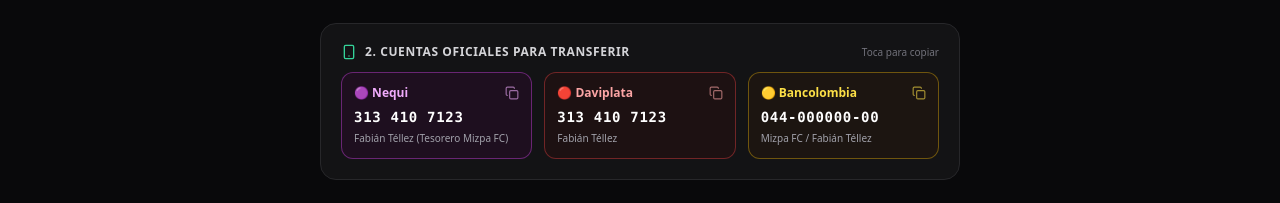
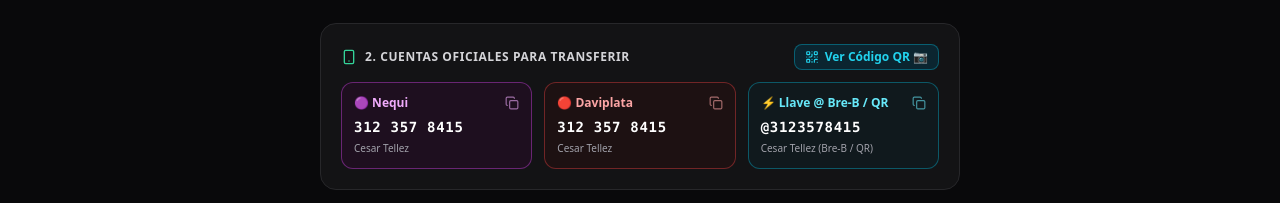
Before and after one commit to fabitek/Mizpa-Management-System, a Next.js app: page /pago in a window 1280 px wide. Shown: the part 356-559 px from the top of the page. Built offline with nearby package versions, Linux system fonts and the light colour scheme; no server answers; the database is empty.

Commit message:
feat: update payment channels to 3123578415 and Bre-B Llave @3123578415 with QR code image

```diff
--- a/src/components/rsvp/PublicRsvpView.tsx
+++ b/src/components/rsvp/PublicRsvpView.tsx
@@ -42,6 +42,7 @@
   Smartphone,
   QrCode,
   Zap,
+  X,
 } from 'lucide-react';
 
 interface PublicRsvpViewProps {
@@ -436,33 +437,37 @@
     });
   };
 
+  // QR Code Modal State
+  const [showQrModal, setShowQrModal] = useState<boolean>(false);
+
   const RSVP_BANK_CHANNELS = [
     {
       id: 'nequi',
       name: 'Nequi',
-      number: '313 410 7123',
-      rawNumber: '3134107123',
-      owner: 'Fabián Téllez (Mizpa FC)',
+      number: '312 357 8415',
+      rawNumber: '3123578415',
+      owner: 'Cesar Tellez',
       badge: '🟣 Nequi',
       color: 'border-fuchsia-500/40 bg-fuchsia-950/20 text-fuchsia-300',
     },
     {
       id: 'daviplata',
       name: 'Daviplata',
-      number: '313 410 7123',
-      rawNumber: '3134107123',
-      owner: 'Fabián Téllez',
+      number: '312 357 8415',
+      rawNumber: '3123578415',
+      owner: 'Cesar Tellez',
       badge: '🔴 Daviplata',
       color: 'border-red-500/40 bg-red-950/20 text-red-300',
     },
     {
-      id: 'bancolombia',
-      name: 'Bancolombia Ahorros',
-      number: '044-000000-00',
-      rawNumber: '04400000000',
-      owner: 'Mizpa FC / Fabián Téllez',
-      badge: '🟡 Bancolombia',
-      color: 'border-yellow-500/40 bg-yellow-950/20 text-yellow-300',
+      id: 'breb_qr',
+      name: 'Llave Bre-B / QR',
+      number: '@3123578415',
+      rawNumber: '@3123578415',
+      owner: 'Cesar Tellez (Bre-B / QR)',
+      badge: '⚡ Llave @ Bre-B / QR',
+      color: 'border-cyan-500/40 bg-cyan-950/20 text-cyan-300',
+      isQr: true,
     },
   ];
 
@@ -635,9 +640,19 @@
             <div className="space-y-4">
               {/* Bank quick copy buttons */}
               <div className="space-y-2">
-                <span className="text-[11px] font-bold text-zinc-400 uppercase tracking-wider block">
-                  1. Cuentas oficiales de Mizpa FC (Toca para copiar):
-                </span>
+                <div className="flex items-center justify-between">
+                  <span className="text-[11px] font-bold text-zinc-400 uppercase tracking-wider block">
+                    1. Cuentas oficiales (Toca para copiar):
+                  </span>
+                  <button
+                    type="button"
+                    onClick={() => setShowQrModal(true)}
+                    className="inline-flex items-center gap-1.5 text-xs text-cyan-400 hover:text-cyan-300 font-semibold bg-cyan-950/60 hover:bg-cyan-900/60 px-2.5 py-1 rounded-lg border border-cyan-500/40 transition-all"
+                  >
+                    <QrCode className="w-3.5 h-3.5" /> Ver Código QR 📷
+                  </button>
+                </div>
+
                 <div className="grid grid-cols-1 sm:grid-cols-3 gap-2.5">
                   {RSVP_BANK_CHANNELS.map((ch) => {
                     const isCopied = copiedBankId === ch.id;
@@ -666,6 +681,57 @@
                   })}
                 </div>
               </div>
+
+              {/* QR Code Modal */}
+              {showQrModal && (
+                <div className="fixed inset-0 z-50 bg-black/80 backdrop-blur-sm flex items-center justify-center p-4 animate-in fade-in">
+                  <div className="bg-zinc-900 border border-cyan-500/40 rounded-3xl p-6 max-w-sm w-full space-y-4 text-center shadow-2xl relative">
+                    <button
+                      type="button"
+                      onClick={() => setShowQrModal(false)}
+                      className="absolute top-4 right-4 text-zinc-400 hover:text-white p-1 rounded-full bg-zinc-800"
+                    >
+                      <X className="w-4 h-4" />
+                    </button>
+                    <div className="space-y-1">
+                      <span className="text-xs font-mono font-bold text-cyan-400 uppercase tracking-widest block">
+                        ⚡ Bre-B • Nequi
+                      </span>
+                      <h3 className="text-lg font-black text-white">Cesar Tellez</h3>
+                      <p className="text-xs font-mono text-zinc-300">Llave: <strong className="text-cyan-400">@3123578415</strong></p>
+                    </div>
+
+                    <div className="bg-white p-3 rounded-2xl inline-block shadow-inner mx-auto">
+                      {/* eslint-disable-next-line @next/next/no-img-element */}
+                      <img
+                        src="/images/qr-payment.jpg"
+                        alt="Código QR Bre-B Nequi Cesar Tellez @3123578415"
+                        className="w-56 h-auto rounded-xl object-contain mx-auto"
+                      />
+                    </div>
+
+                    <div className="pt-1 flex justify-center gap-2">
+                      <Button
+                        type="button"
+                        onClick={() => {
+                          handleCopyBank('@3123578415', 'modal_llave');
+                        }}
+                        className="bg-cyan-600 hover:bg-cyan-500 text-white font-bold text-xs py-2 px-4 rounded-xl gap-1.5 shadow"
+                      >
+                        <Copy className="w-3.5 h-3.5" /> Copiar Llave @3123578415
+                      </Button>
+                      <Button
+                        type="button"
+                        onClick={() => setShowQrModal(false)}
+                        variant="outline"
+                        className="border-zinc-700 text-zinc-300 hover:text-white text-xs py-2 px-4 rounded-xl"
+                      >
+                        Cerrar
+                      </Button>
+                    </div>
+                  </div>
+                </div>
+              )}
 
               {/* Receipt uploader with OCR */}
               <div className="space-y-2 pt-2 border-t border-zinc-800/80">
--- a/src/components/wallet/PublicPlayerPaymentView.tsx
+++ b/src/components/wallet/PublicPlayerPaymentView.tsx
@@ -23,6 +23,7 @@
   Building,
   QrCode,
   RefreshCw,
+  X,
 } from 'lucide-react';
 
 interface PublicPlayerPaymentViewProps {
@@ -34,29 +35,30 @@
   {
     id: 'nequi',
     name: 'Nequi',
-    number: '313 410 7123',
-    rawNumber: '3134107123',
-    owner: 'Fabián Téllez (Tesorero Mizpa FC)',
+    number: '312 357 8415',
+    rawNumber: '3123578415',
+    owner: 'Cesar Tellez',
     badge: '🟣 Nequi',
     color: 'border-fuchsia-500/40 bg-fuchsia-950/20 text-fuchsia-300',
   },
   {
     id: 'daviplata',
     name: 'Daviplata',
-    number: '313 410 7123',
-    rawNumber: '3134107123',
-    owner: 'Fabián Téllez',
+    number: '312 357 8415',
+    rawNumber: '3123578415',
+    owner: 'Cesar Tellez',
     badge: '🔴 Daviplata',
     color: 'border-red-500/40 bg-red-950/20 text-red-300',
   },
   {
-    id: 'bancolombia',
-    name: 'Bancolombia Ahorros',
-    number: '044-000000-00',
-    rawNumber: '04400000000',
-    owner: 'Mizpa FC / Fabián Téllez',
-    badge: '🟡 Bancolombia',
-    color: 'border-yellow-500/40 bg-yellow-950/20 text-yellow-300',
+    id: 'breb_qr',
+    name: 'Llave Bre-B / QR',
+    number: '@3123578415',
+    rawNumber: '@3123578415',
+    owner: 'Cesar Tellez (Bre-B / QR)',
+    badge: '⚡ Llave @ Bre-B / QR',
+    color: 'border-cyan-500/40 bg-cyan-950/20 text-cyan-300',
+    isQr: true,
   },
 ];
 
@@ -75,6 +77,7 @@
   const [ocrData, setOcrData] = useState<ReceiptOcrResult | null>(null);
 
   const [copiedId, setCopiedId] = useState<string | null>(null);
+  const [showQrModal, setShowQrModal] = useState<boolean>(false);
   const [isPending, startTransition] = useTransition();
   const [feedback, setFeedback] = useState<{ success: boolean; message: string } | null>(null);
   const [paymentSuccess, setPaymentSuccess] = useState<boolean>(false);
@@ -317,7 +320,13 @@
                 <Smartphone className="w-4 h-4 text-emerald-400" />
                 2. Cuentas Oficiales para Transferir
               </label>
-              <span className="text-[10px] text-zinc-500">Toca para copiar</span>
+              <button
+                type="button"
+                onClick={() => setShowQrModal(true)}
+                className="inline-flex items-center gap-1.5 text-xs text-cyan-400 hover:text-cyan-300 font-semibold bg-cyan-950/60 hover:bg-cyan-900/60 px-2.5 py-1 rounded-lg border border-cyan-500/40 transition-all"
+              >
+                <QrCode className="w-3.5 h-3.5" /> Ver Código QR 📷
+              </button>
             </div>
 
             <div className="grid grid-cols-1 sm:grid-cols-3 gap-3">
@@ -348,6 +357,57 @@
               })}
             </div>
           </div>
+
+          {/* QR Code Modal */}
+          {showQrModal && (
+            <div className="fixed inset-0 z-50 bg-black/80 backdrop-blur-sm flex items-center justify-center p-4 animate-in fade-in">
+              <div className="bg-zinc-900 border border-cyan-500/40 rounded-3xl p-6 max-w-sm w-full space-y-4 text-center shadow-2xl relative">
+                <button
+                  type="button"
+                  onClick={() => setShowQrModal(false)}
+                  className="absolute top-4 right-4 text-zinc-400 hover:text-white p-1 rounded-full bg-zinc-800"
+                >
+                  <X className="w-4 h-4" />
+                </button>
+                <div className="space-y-1">
+                  <span className="text-xs font-mono font-bold text-cyan-400 uppercase tracking-widest block">
+                    ⚡ Bre-B • Nequi
+                  </span>
+                  <h3 className="text-lg font-black text-white">Cesar Tellez</h3>
+                  <p className="text-xs font-mono text-zinc-300">Llave: <strong className="text-cyan-400">@3123578415</strong></p>
+                </div>
+
+                <div className="bg-white p-3 rounded-2xl inline-block shadow-inner mx-auto">
+                  {/* eslint-disable-next-line @next/next/no-img-element */}
+                  <img
+                    src="/images/qr-payment.jpg"
+                    alt="Código QR Bre-B Nequi Cesar Tellez @3123578415"
+                    className="w-56 h-auto rounded-xl object-contain mx-auto"
+                  />
+                </div>
+
+                <div className="pt-1 flex justify-center gap-2">
+                  <Button
+                    type="button"
+                    onClick={() => {
+                      handleCopy('@3123578415', 'modal_llave');
+                    }}
+                    className="bg-cyan-600 hover:bg-cyan-500 text-white font-bold text-xs py-2 px-4 rounded-xl gap-1.5 shadow"
+                  >
+                    <Copy className="w-3.5 h-3.5" /> Copiar Llave @3123578415
+                  </Button>
+                  <Button
+                    type="button"
+                    onClick={() => setShowQrModal(false)}
+                    variant="outline"
+                    className="border-zinc-700 text-zinc-300 hover:text-white text-xs py-2 px-4 rounded-xl"
+                  >
+                    Cerrar
+                  </Button>
+                </div>
+              </div>
+            </div>
+          )}
 
           {/* STEP 3: RECEIPT UPLOADER WITH OCR */}
           <div className="bg-zinc-900/70 border border-zinc-800 rounded-2xl p-5 space-y-4">
```
Also changed, not shown: public/images/qr-payment.jpg (added).
